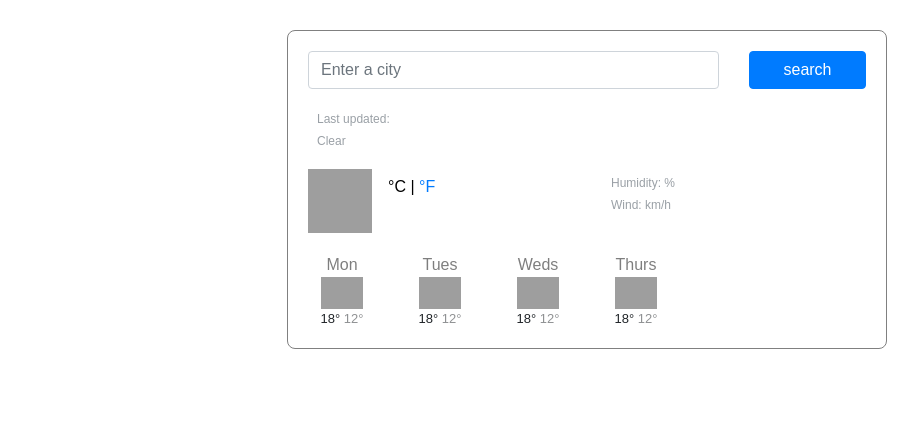
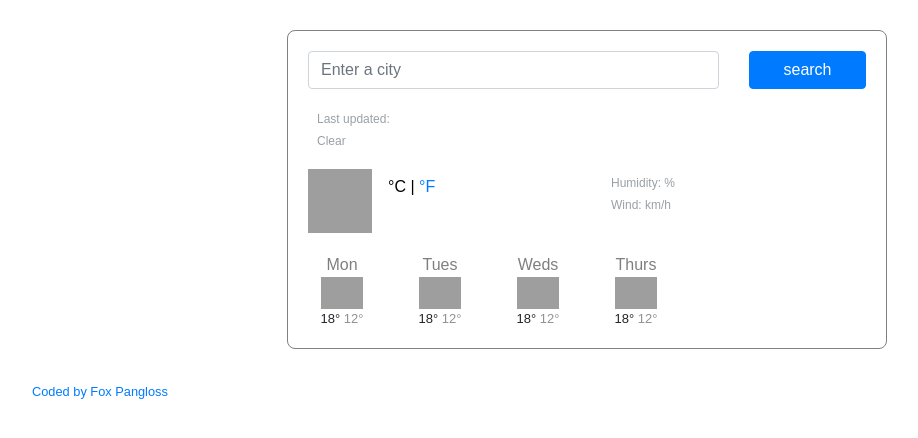
Before and after one commit to fox-pa/Weather-App-Final, a plain HTML site: page index.html in a window 1280 px wide. Shown: the whole page, without its empty margins (53-971 px from the left). Drawn offline with nearby package versions, Linux system fonts and the light colour scheme; no server answers; grey boxes are pictures that could not be loaded.

Commit message:
Added github link

```diff
--- a/index.html
+++ b/index.html
@@ -87,7 +87,7 @@
 
             </div>
         </div>
-
+        <small id ="gh-link"><a href="https://github.com/fox-pa/Weather-App-Final" target="_blank">Coded by Fox Pangloss</a></small>
         </div>
      <script src="weatherAppFinal.js"></script>
     </body>
```
